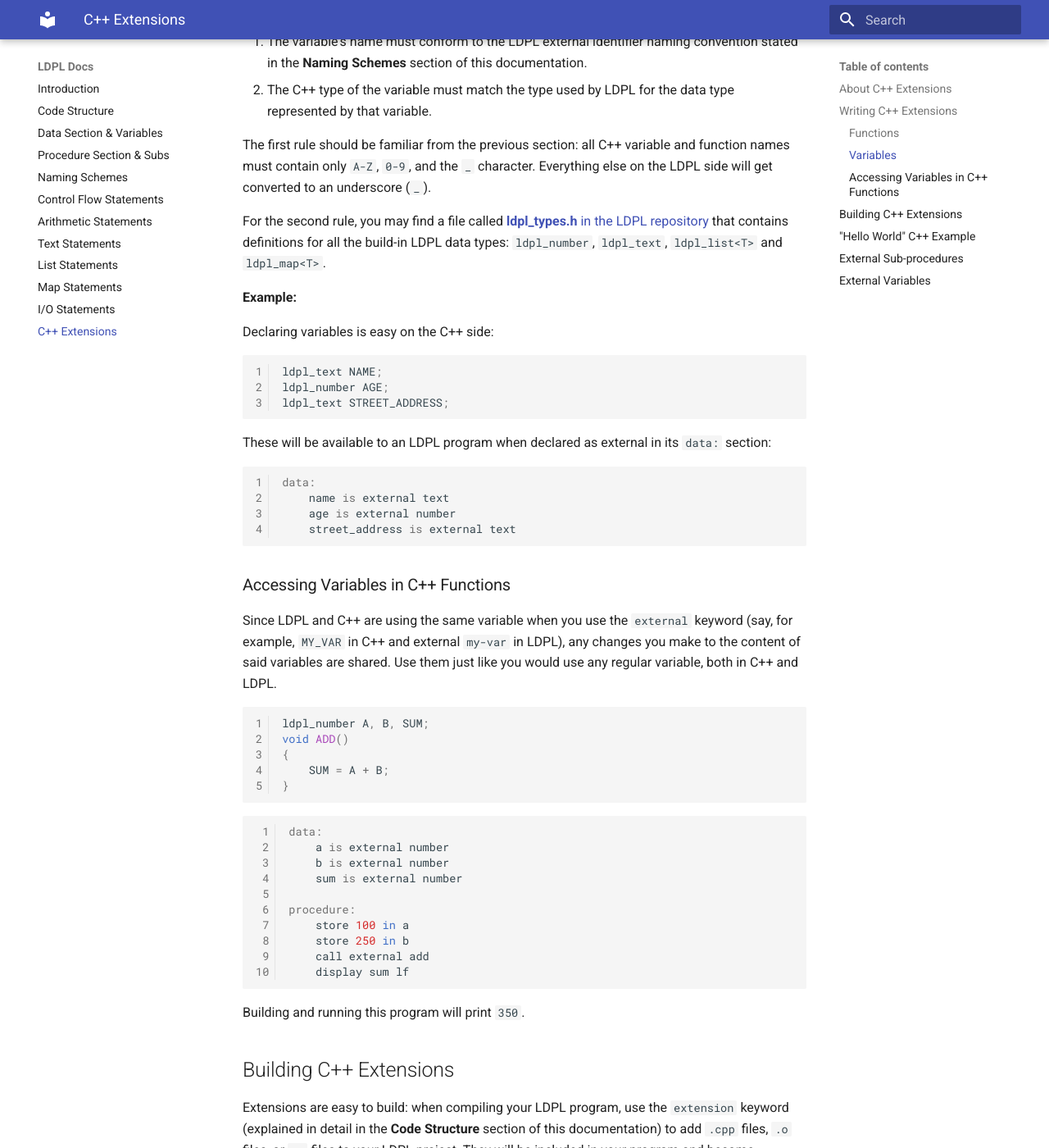
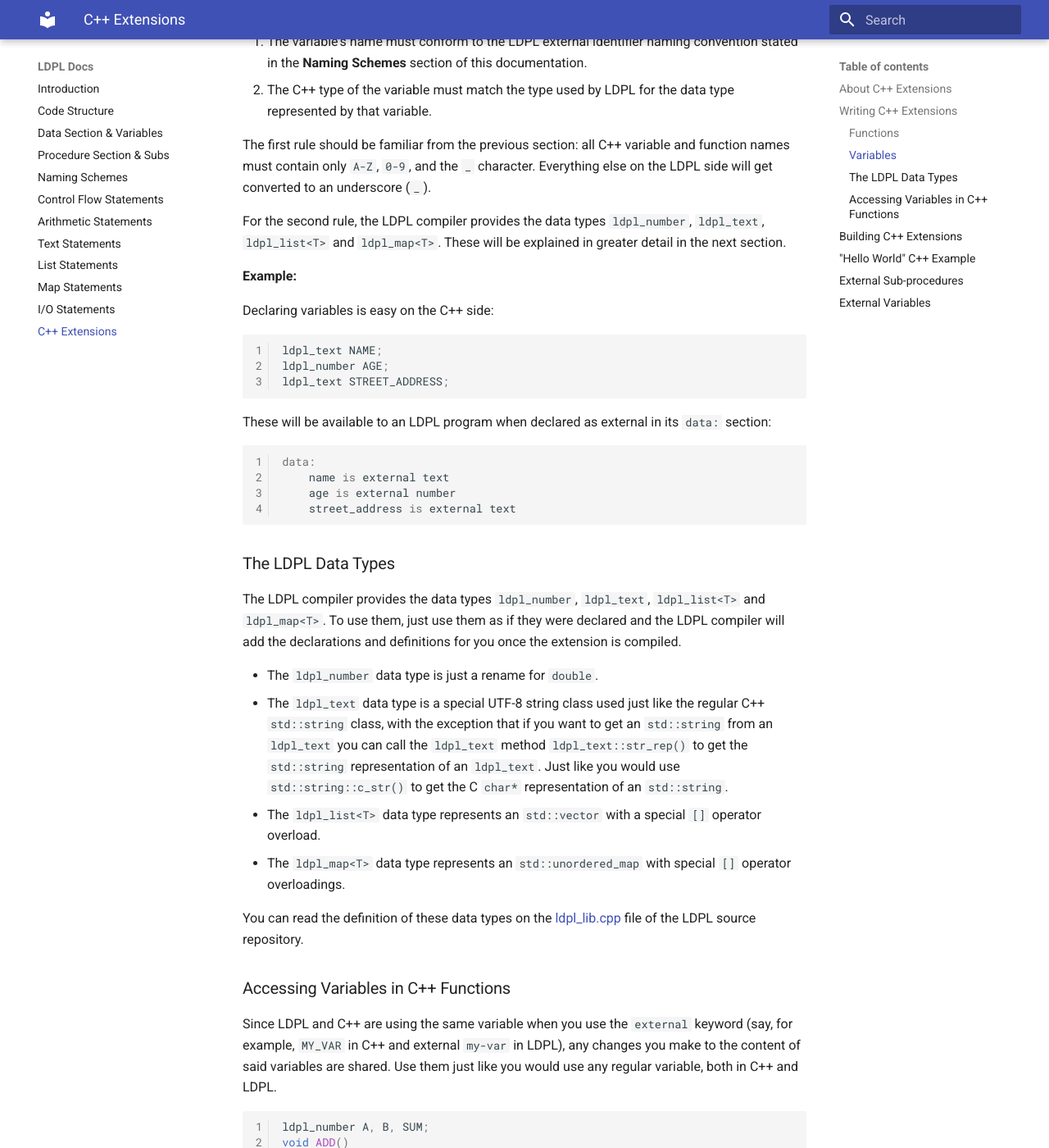
Before and after one commit to Lartu/ldpl, an MkDocs documentation site: the page built from docs/cppext.md, in a window 1280 px wide and 1400 px high, scrolled down 2470 px. Shown: the whole window at 82% size. Built offline with MkDocs 1.6.1 and Material for MkDocs 9.7.7, drawn with Linux system fonts in a browser that asks for light colours.

Commit message:
Update cppext.md

````diff
--- a/docs/cppext.md
+++ b/docs/cppext.md
@@ -88,7 +88,7 @@
 
 The first rule should be familiar from the previous section: all C++ variable and function names must contain only `A-Z`, `0-9`, and the `_` character. Everything else on the LDPL side will get converted to an underscore \(`_`\).
 
-For the second rule, you may find a file called [**ldpl_types.h** in the LDPL repository](https://github.com/Lartu/ldpl/blob/master/extensions/ldpl-types.h) that contains definitions for all the build-in LDPL data types: `ldpl_number`, `ldpl_text`, `ldpl_list<T>` and `ldpl_map<T>`.
+For the second rule, the LDPL compiler provides the data types `ldpl_number`, `ldpl_text`, `ldpl_list<T>` and `ldpl_map<T>`. These will be explained in greater detail in the next section.
 
 **Example:**
 
@@ -108,6 +108,19 @@
     age is external number
     street_address is external text
 ```
+
+### The LDPL Data Types
+
+The LDPL compiler provides the data types `ldpl_number`, `ldpl_text`, `ldpl_list<T>` and `ldpl_map<T>`. To use
+them, just use them as if they were declared and the LDPL compiler will add the declarations and definitions for you
+once the extension is compiled.
+
+ * The `ldpl_number` data type is just a rename for `double`.
+ * The `ldpl_text` data type is a special UTF-8 string class used just like the regular C++ `std::string` class, with the exception that if you want to get an `std::string` from an `ldpl_text` you can call the `ldpl_text` method `ldpl_text::str_rep()` to get the `std::string` representation of an `ldpl_text`. Just like you would use `std::string::c_str()` to get the C `char*` representation of an `std::string`.
+ * The `ldpl_list<T>` data type represents an `std::vector` with a special `[]` operator overload.
+ * The `ldpl_map<T>` data type represents an `std::unordered_map` with special `[]` operator overloadings.
+
+You can read the definition of these data types on the [ldpl_lib.cpp](https://github.com/Lartu/ldpl/blob/master/src/ldpl_lib.cpp) file of the LDPL source repository.
 
 ### Accessing Variables in C++ Functions
 
````
